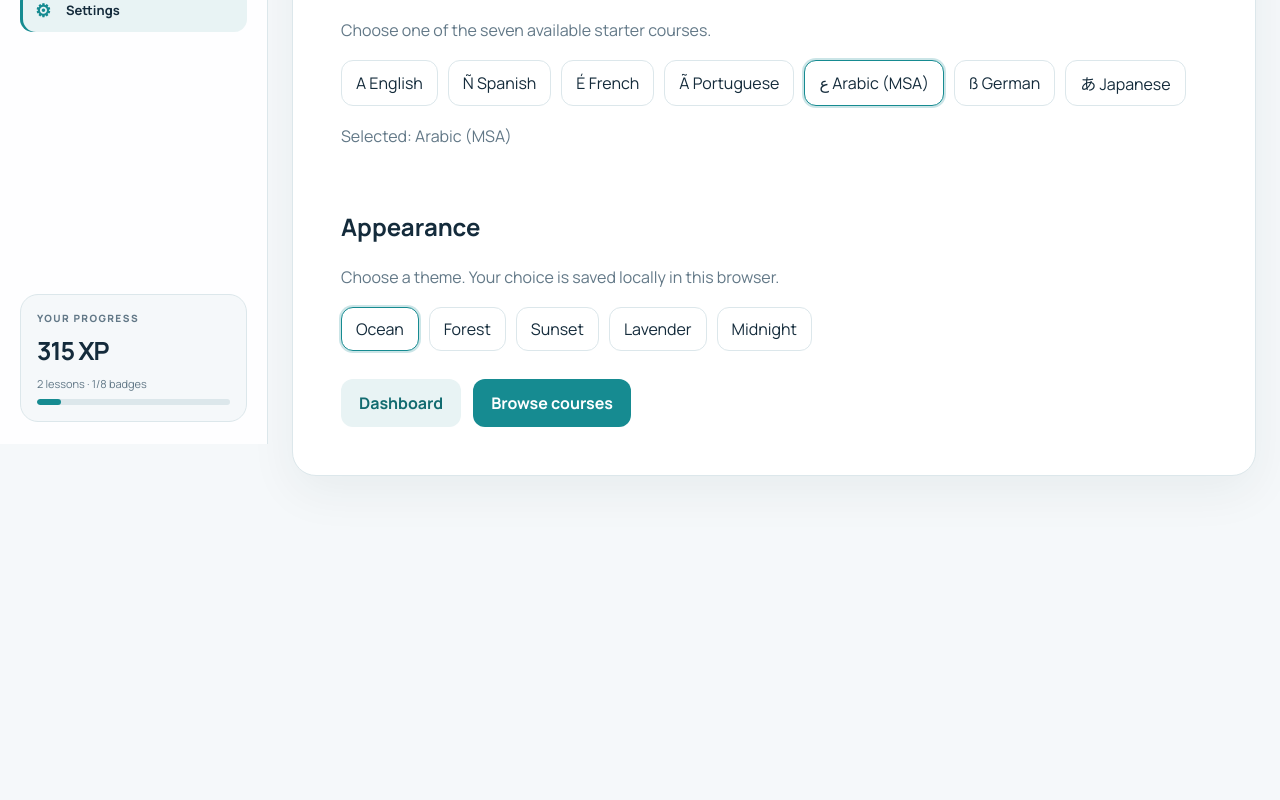
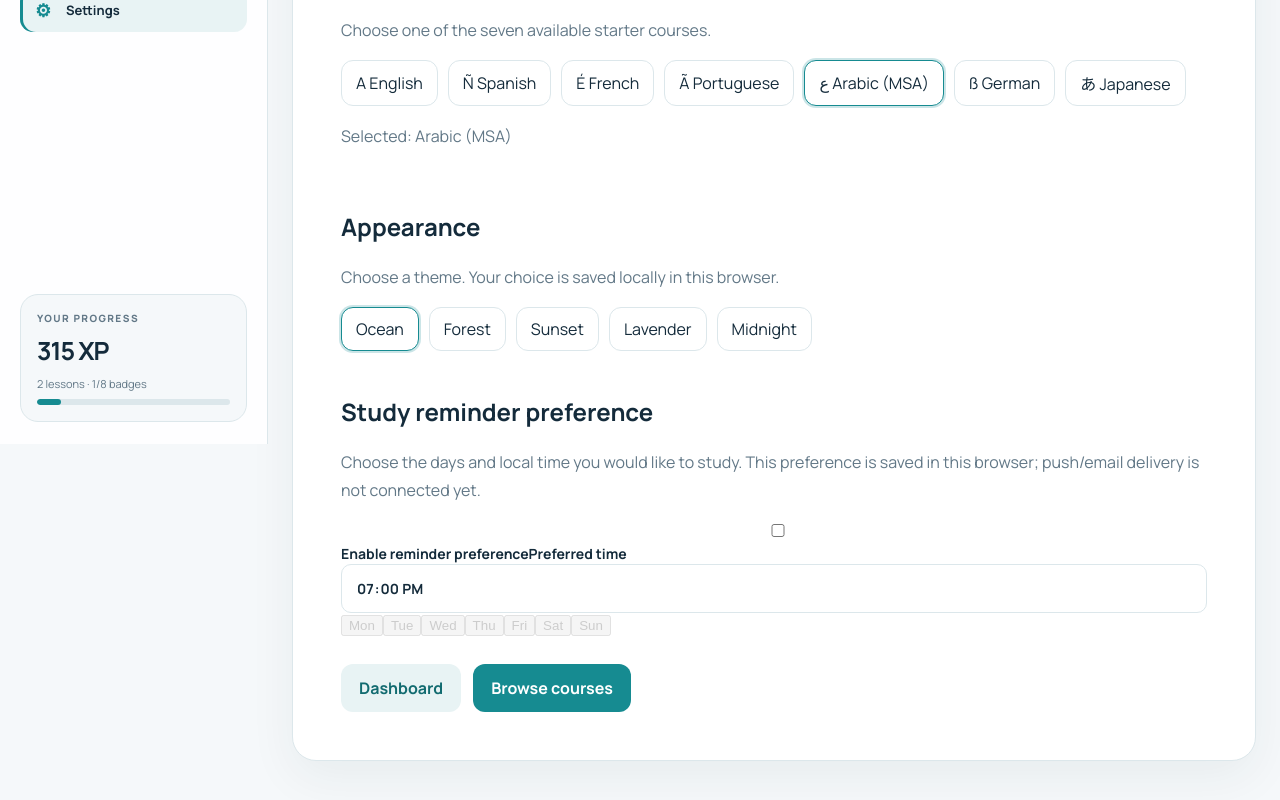
Before and after one commit to midas459/linguistix, a Next.js app in the folder next-app/: page /settings in a window 1280 px wide. Shown: the part 356-1156 px from the top of the page. Before the commit the page ends 912 px from the top, so only its background shows below. Built offline with nearby package versions, Linux system fonts and the light colour scheme.

Commit message:
Restore study reminder preferences in settings

```diff
--- a/next-app/app/settings/page.js
+++ b/next-app/app/settings/page.js
@@ -7,9 +7,17 @@ const THEMES = [
   ["ocean", "Ocean"], ["forest", "Forest"], ["sunset", "Sunset"],
   ["lavender", "Lavender"], ["midnight", "Midnight"],
 ];
+const DAYS = [["Mon",1],["Tue",2],["Wed",3],["Thu",4],["Fri",5],["Sat",6],["Sun",0]];
 
 export default function SettingsPage() {
-  const { language, languages, lang, setLang, theme, setTheme } = useLearn();
+  const { language, languages, lang, setLang, theme, setTheme, reminders, setReminders } = useLearn();
+
+  function toggleDay(day) {
+    const days = reminders.days.includes(day)
+      ? reminders.days.filter((value) => value !== day)
+      : [...reminders.days, day];
+    setReminders({ days });
+  }
 
   return (
     <main>
@@ -38,6 +46,15 @@ export default function SettingsPage() {
               ))}
             </div>
           </section>
+          <section className="lf-reminder-settings">
+            <h2>Study reminder preference</h2>
+            <p>Choose the days and local time you would like to study. This preference is saved in this browser; push/email delivery is not connected yet.</p>
+            <label className="lf-reminder-enable"><input type="checkbox" checked={reminders.enabled} onChange={(event)=>setReminders({enabled:event.target.checked})} /> Enable reminder preference</label>
+            <label className="lf-reminder-time">Preferred time <input type="time" value={reminders.time} onChange={(event)=>setReminders({time:event.target.value})} disabled={!reminders.enabled} /></label>
+            <div className="lf-reminder-days" aria-label="Reminder days">
+              {DAYS.map(([label,value])=><button type="button" key={value} disabled={!reminders.enabled} aria-pressed={reminders.days.includes(value)} onClick={()=>toggleDay(value)}>{label}</button>)}
+            </div>
+          </section>
         </div>
         <div className="actions">
           <Link className="button secondary" href="/dashboard">Dashboard</Link>
```
